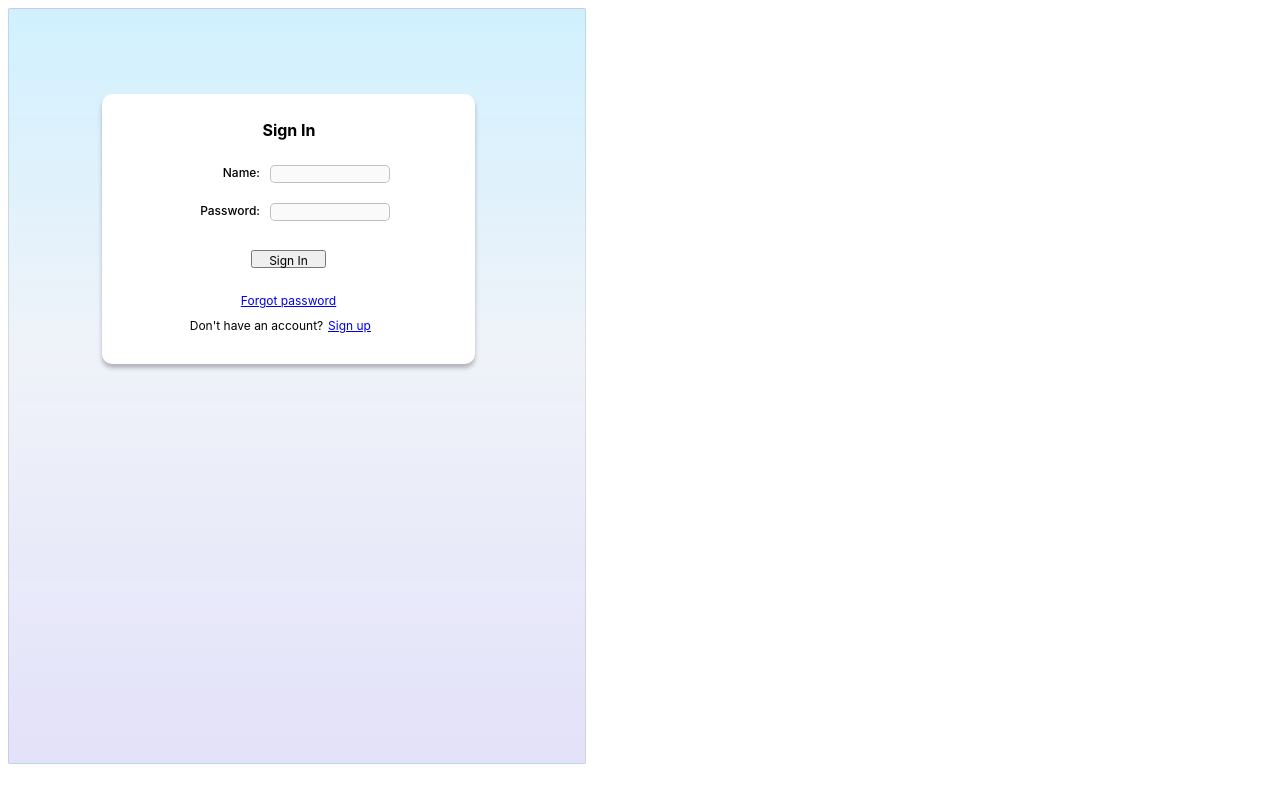
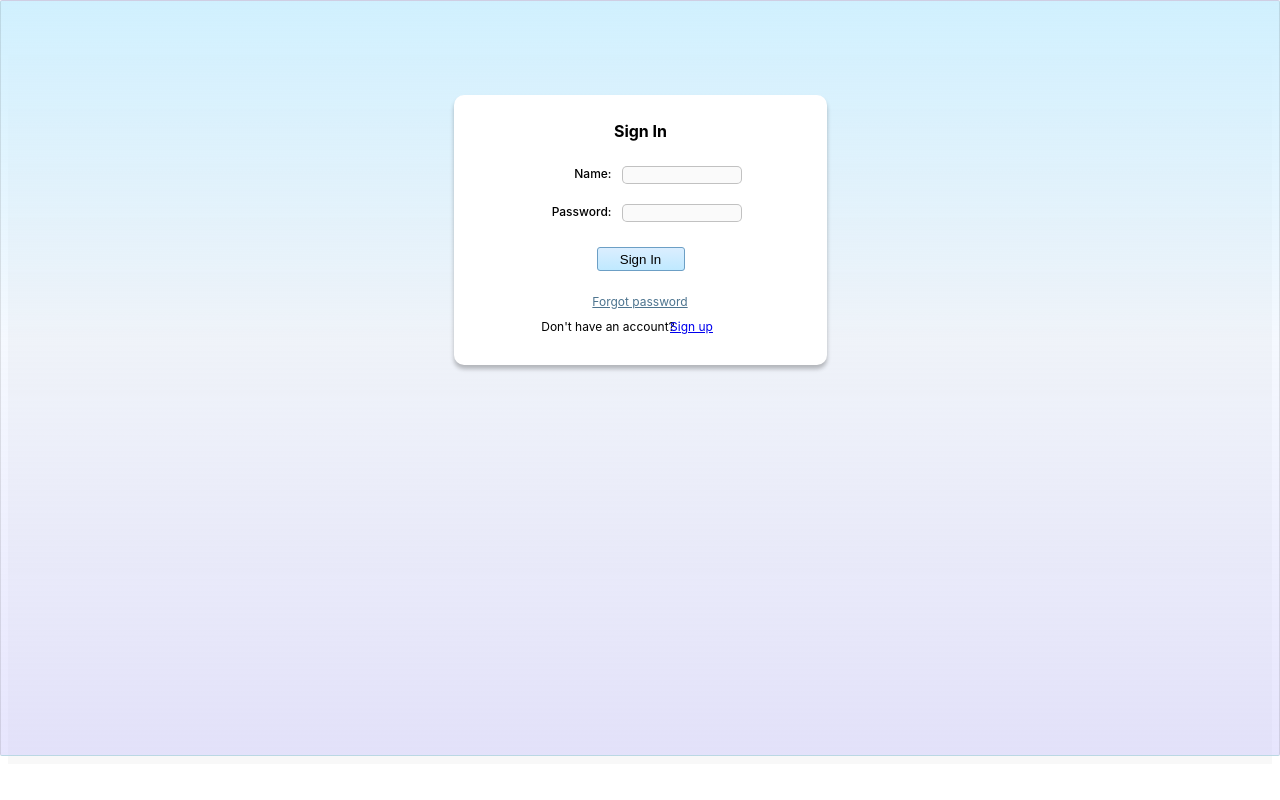
Before and after one commit to xinyi-yuan/SD_Lab3, a Flask app: page /login in a window 1280 px wide. Run offline with Flask 2, Linux system fonts and the light colour scheme; some libraries are stand-ins or nearby versions.

Commit message:
centered login and signup pages, couldn't locate mysterious shadow on login page

```diff
--- a/app.py
+++ b/app.py
@@ -2,14 +2,14 @@
 #import psycopg2
 from flask import Flask, render_template, request, flash, session, redirect, url_for
 from werkzeug.security import generate_password_hash, check_password_hash
-from dotenv import load_dotenv
+#from dotenv import load_dotenv
 from datetime import timedelta
 
 app = Flask(__name__)
 app.secret_key = "0000"
 app.permanent_session_lifetime = timedelta(minutes=10)
 
-load_dotenv()  # Load environment variables from .env file
+#load_dotenv()  # Load environment variables from .env file
 #
 # DATABASE_URL = os.environ.get('DATABASE_URL')
 # if DATABASE_URL is None:
--- a/static/css/login.css
+++ b/static/css/login.css
@@ -2,7 +2,7 @@
     /* Login */
 
     position: relative;
-    width: 577px;
+    width: 100%;
     height: 756px;
 
     background: #F8F8F8;
@@ -14,7 +14,7 @@
     box-sizing: border-box;
 
     position: absolute;
-    width: 578px;
+    width: 100%;
     height: 756px;
     left: 0px;
     top: 0px;
@@ -27,10 +27,11 @@
 .box {
     /* box */
 
-    position: absolute;
+    margin: auto;
+    position: relative;
     width: 373px;
     height: 270px;
-    left: 102px;
+    left: 0px;
     top: 94px;
 
     background: #FFFFFF;
@@ -186,7 +187,7 @@
     /* Sign up */
 
     position: absolute;
-    width: 139px;
+    width: 120px;
     height: 21px;
     left: 178px;
     top: 224px;
--- a/templates/login.html
+++ b/templates/login.html
@@ -5,11 +5,11 @@
     <title>Login</title>
 </head>
 <body>
-    <div class="header">
-        <div class="background"></div>
-    </div>
+    <div class="header"></div>
+    <div class="background">
         <div class="box">
             <div class="title">Sign In</div>
+
             <form method="POST" action="/login">
                 <div class="user_text">Name:</div>
                 <label for="name">
@@ -21,15 +21,15 @@
                     <input type="password" class="pword_box" name="pword" id="pword" required>
                 </label>
 
-            <button type="submit" class="button_text">Sign In</button>
+                <button type="submit" class="button">Sign In</button>
             </form>
-        <div class="forgot">
-            <a href="{{ url_for('forgot') }}">Forgot password</a>
-        </div>
+
+            <div class="forgot">Forgot password</div>
             <div class="sign_up_text">Don't have an account?</div>
             <div class="sign_up">
                 <a href="{{ url_for('signup') }}">Sign up</a>
             </div>
         </div>
+    </div>
 </body>
 </html>
--- a/templates/signup.html
+++ b/templates/signup.html
@@ -6,7 +6,7 @@
 </head>
 <body>
     <div class="signup"></div>
-    <div class="background"></div>
+    <div class="background">
         <div class="box">
             <div class="signup">Sign Up</div>
 
@@ -22,13 +22,11 @@
                 </label>
 
                 <div class="pword2_text">Confirm password:</div>
-            <!-- <div class="pword2_box"></div> -->
                 <label for="pword2">
                     <input type="password" class="pword2_box" name="pword2" id="pword2" required>
                 </label>
 
                 <div class="name_text">Display name:</div>
-            <!--<div class="name_box"></div>-->
                 <label for="name">
                     <input type="text" class="name_box" name="name" id="name" required>
                 </label>
@@ -41,5 +39,6 @@
                 <a href="{{ url_for('login') }}">Sign in</a>
             </div>
         </div>
+    </div>
 </body>
 </html>
```
Also changed, not shown: static/css/signup.css (+5 -4 lines). Lines whose indentation alone changed are shown as unchanged.
